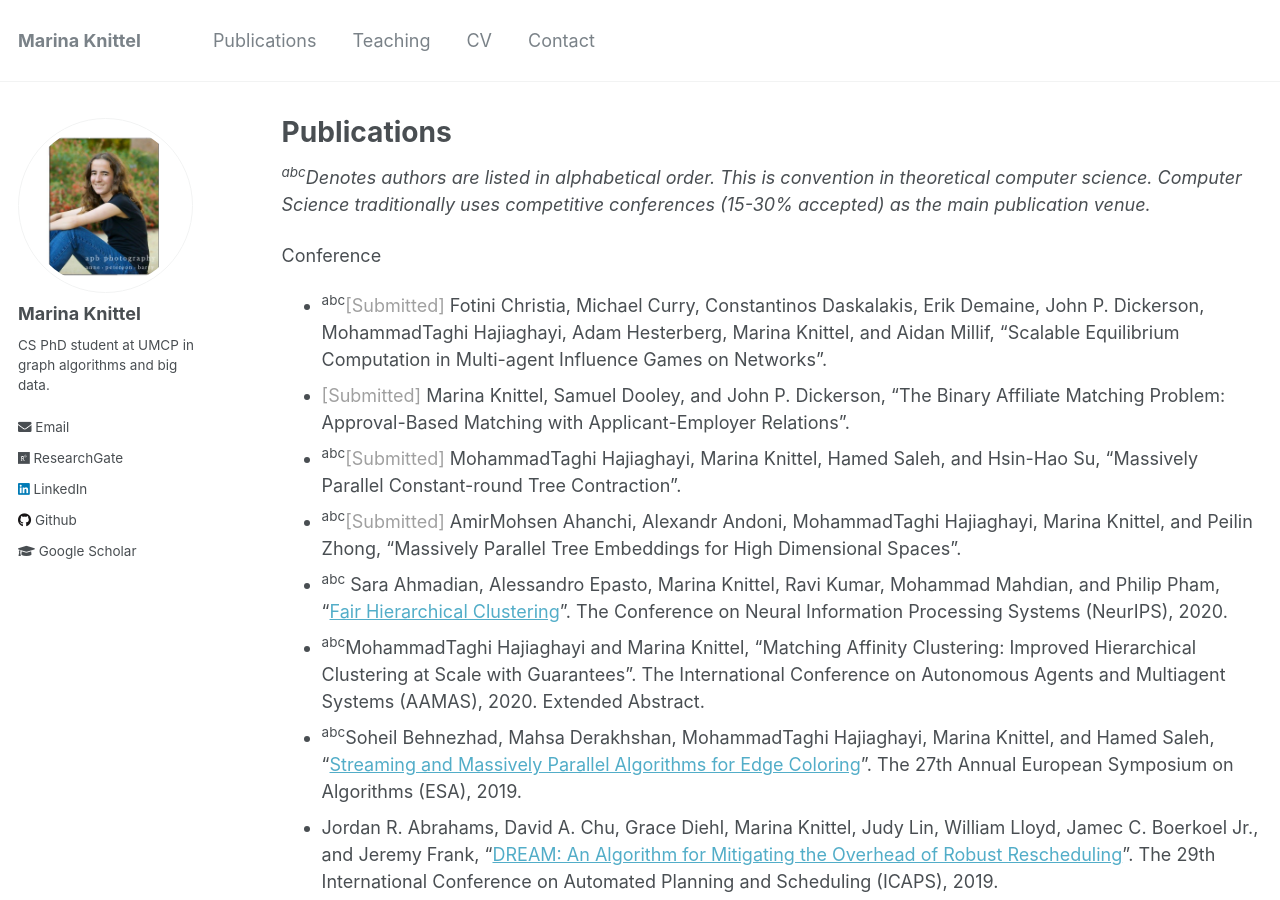
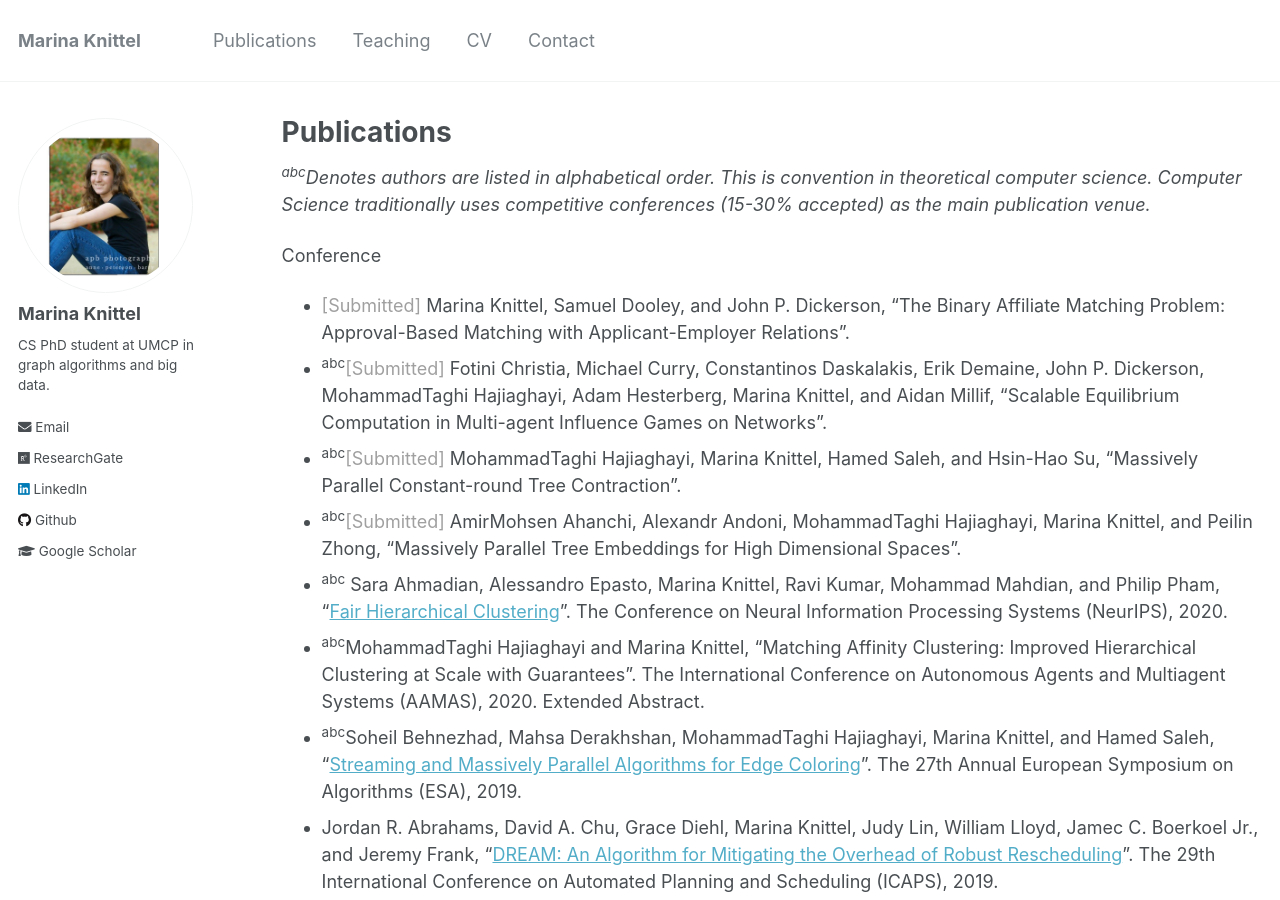
Before and after one commit to mknittel/mknittel.github.io, a Jekyll site: the page built from _pages/publications.md, in a window 1280 px wide and 900 px high. Built offline with Jekyll 4.4.1, drawn with Linux system fonts in a browser that asks for light colours.

Commit message:
Swapped pubs order

```diff
--- a/_pages/publications.md
+++ b/_pages/publications.md
@@ -8,8 +8,8 @@ author_profile: true
 Computer Science traditionally uses competitive conferences (15-30% accepted) as the main publication venue.*
 
 Conference
+* <span style="color:#A0A0A0">[Submitted]</span> Marina Knittel, Samuel Dooley, and John P. Dickerson, "The Binary Affiliate Matching Problem: Approval-Based Matching with Applicant-Employer Relations".
 * <sup>abc</sup><span style="color:#A0A0A0">[Submitted]</span> Fotini Christia, Michael Curry, Constantinos Daskalakis, Erik Demaine, John P. Dickerson, MohammadTaghi Hajiaghayi, Adam Hesterberg, Marina Knittel, and Aidan Millif, "Scalable Equilibrium Computation in Multi-agent Influence Games on Networks".
-* <span style="color:#A0A0A0">[Submitted]</span> Marina Knittel, Samuel Dooley, and John P. Dickerson, "The Binary Affiliate Matching Problem: Approval-Based Matching with Applicant-Employer Relations".
 * <sup>abc</sup><span style="color:#A0A0A0">[Submitted]</span> MohammadTaghi Hajiaghayi, Marina Knittel, Hamed Saleh, and Hsin-Hao Su, "Massively Parallel Constant-round Tree Contraction".
 * <sup>abc</sup><span style="color:#A0A0A0">[Submitted]</span> AmirMohsen Ahanchi, Alexandr Andoni, MohammadTaghi Hajiaghayi, Marina Knittel, and Peilin Zhong, "Massively Parallel Tree Embeddings for High Dimensional Spaces".
 * <sup>abc</sup> Sara Ahmadian, Alessandro Epasto, Marina Knittel, Ravi Kumar, Mohammad Mahdian, and Philip Pham, "[Fair Hierarchical Clustering](https://mknittel.github.io/publications/Ahmadian-et-al-NeurIPS-2020)". The Conference on Neural Information Processing Systems (NeurIPS), 2020.
```
